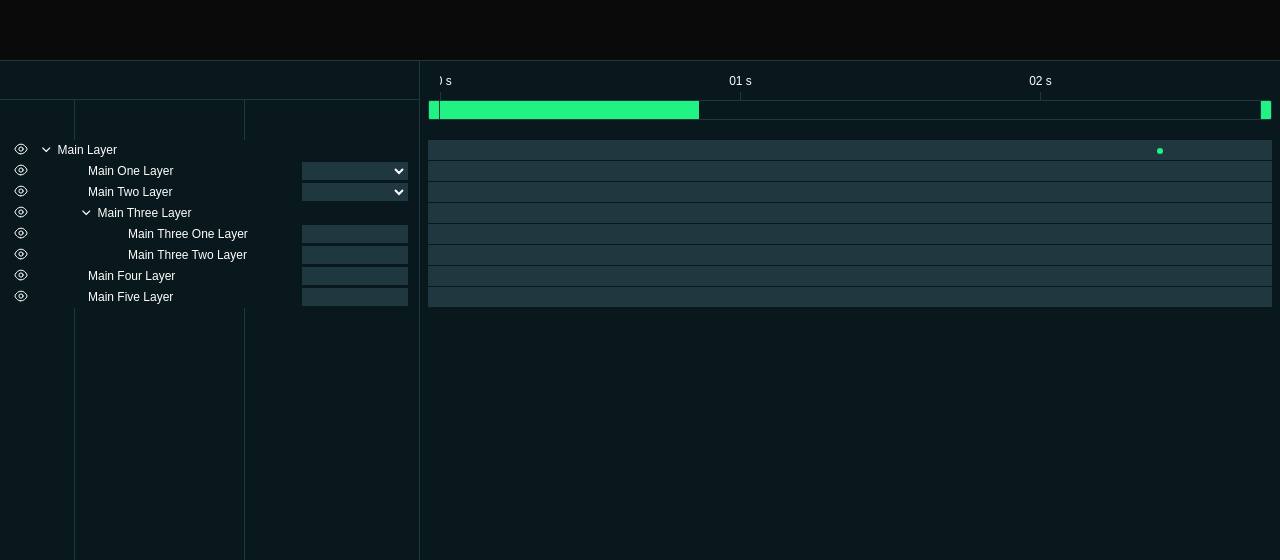
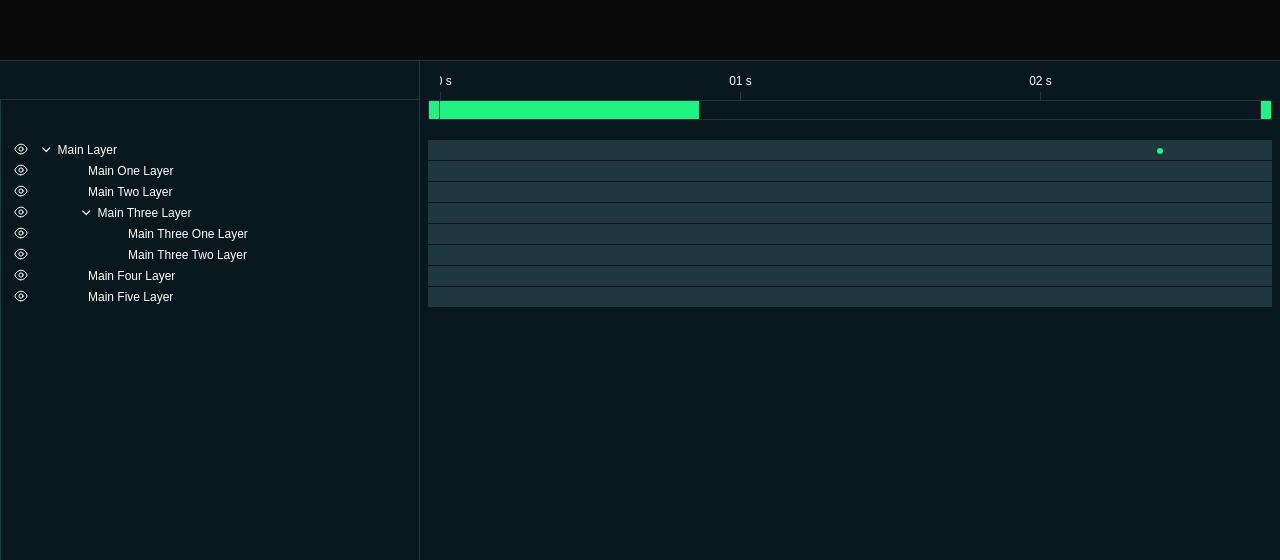
Before and after one commit to YashuaPervez/master-timeline, a React (Create React App) app: page / in a window 1280 px wide. Shown: the part 240-800 px from the top of the page. Built offline with nearby package versions, Linux system fonts and the light colour scheme.

Commit message:
Sidebar improved

```diff
--- a/src/App.tsx
+++ b/src/App.tsx
@@ -16,16 +16,12 @@ const App = () => {
                 {
                   id: "main-one-layer",
                   label: "Main One Layer",
-                  controls: {
-                    select: true,
-                  },
+                  controls: ["select"],
                 },
                 {
                   id: "main-two-layer",
                   label: "Main Two Layer",
-                  controls: {
-                    select: true,
-                  },
+                  controls: ["select"],
                 },
                 {
                   id: "main-three-layer",
@@ -35,34 +31,24 @@ const App = () => {
                     {
                       id: "main-three-one-layer",
                       label: "Main Three One Layer",
-                      controls: {
-                        input: true,
-                      },
+                      controls: ["input"],
                     },
                     {
                       id: "main-three-two-layer",
                       label: "Main Three Two Layer",
-                      controls: {
-                        input: true,
-                      },
+                      controls: ["input"],
                     },
                   ],
                 },
                 {
                   id: "main-four-layer",
                   label: "Main Four Layer",
-                  controls: {
-                    input: true,
-                    select: true,
-                  },
+                  controls: ["input", "select"],
                 },
                 {
                   id: "main-five-layer",
                   label: "Main Five Layer",
-                  controls: {
-                    input: true,
-                    select: true,
-                  },
+                  controls: ["input", "select"],
                 },
               ],
             },
@@ -75,50 +61,6 @@ const App = () => {
             },
           ]}
         />
-        {/* <Timeline
-          duration={100}
-          initialZoom={1}
-          zoomSpeed={0.2}
-          panSpeed={1.4}
-          initialNodes={[
-            {
-              id: "node-1",
-              position: 3,
-              layer: "one-layer",
-            },
-            {
-              id: "node-2",
-              position: 6,
-              layer: "two-one-layer",
-            },
-          ]}
-          initialLayers={[
-            {
-              id: "one-layer",
-            },
-            {
-              id: "two-layer",
-              childrens: [
-                {
-                  id: "two-one-layer",
-                },
-                {
-                  id: "two-two-layer",
-                },
-              ],
-              open: true,
-            },
-            {
-              id: "three-layer",
-            },
-            {
-              id: "four-layer",
-            },
-            {
-              id: "five-layer",
-            },
-          ]}
-        /> */}
       </TimelineWrapper>
     </div>
   );
--- a/src/components/NewTimeline/Layer/index.tsx
+++ b/src/components/NewTimeline/Layer/index.tsx
@@ -9,10 +9,7 @@ export type LayerObj = {
   label: string;
   open?: boolean;
   children?: LayerObj[];
-  controls?: {
-    input?: boolean;
-    select?: boolean;
-  };
+  controls?: string[];
 };
 
 type LayerProps = {
@@ -59,20 +56,27 @@ const Layer: React.FC<LayerProps> = ({
             <span className="text">{layer.label}</span>
           </div>
           <div className="controls">
-            {layer.controls?.select && (
-              <div className="control-unit">
+            {layer.controls?.map((el, i) => {
+              if (el === "input") {
+                return (
+                  <div className={`control-unit c-${i + 1}`}>
                     <select className="select form-unit" disabled={disabled}>
                       <option>Normal</option>
                       <option>Type 2</option>
                       <option>Type 3</option>
                     </select>
                   </div>
-            )}
-            {layer.controls?.input && (
-              <div className="control-unit">
+                );
+              }
+
+              if (el === "select") {
+                return (
+                  <div className={`control-unit c-${i + 1}`}>
                     <input className="input form-unit" disabled={disabled} />
                   </div>
-            )}
+                );
+              }
+            })}
           </div>
         </div>
         <div className="presenter" style={{ left: sidebarWidth + 8 }}></div>
--- a/src/components/NewTimeline/Sidebar/index.css
+++ b/src/components/NewTimeline/Sidebar/index.css
@@ -50,10 +50,11 @@
   background-color: var(--lies);
 }
 
-.sidebar .column-1 {
-  z-index: 1;
-  right: 175px;
+.timeline.two .sidebar .column-1,
+.timeline.one .sidebar .column-1 {
+  right: 176px;
 }
-.sidebar .column-2 {
+
+.timeline.two .sidebar .column-2 {
   right: 345px;
 }
--- a/src/components/NewTimeline/Sidebar/index.tsx
+++ b/src/components/NewTimeline/Sidebar/index.tsx
@@ -19,7 +19,7 @@ const Sidebar: React.FC<SidebarProps> = ({ children, width, setWidth }) => {
     const xMoved = e.clientX - resizeRef.current.event.clientX;
 
     const newWidth = resizeRef.current.width + xMoved;
-    if (newWidth > 419 && newWidth < 1024) {
+    if (newWidth > 319 && newWidth < 1024) {
       setWidth(newWidth);
     }
   };
--- a/src/components/NewTimeline/index.css
+++ b/src/components/NewTimeline/index.css
@@ -71,6 +71,9 @@
   right: 0px;
 }
 
+/*==========
+LAYER
+==========*/
 .timeline .layers-list .layer {
   position: relative;
   height: 20px;
@@ -91,6 +94,9 @@
   background-color: var(--lies);
 }
 
+/*==========
+EYE
+==========*/
 .timeline .layers-list .layer .label .eye-button {
   margin-right: 12px;
   position: relative;
@@ -115,6 +121,9 @@
   background-color: #fff;
 }
 
+/*==========
+TITLE
+==========*/
 .timeline .layers-list .layer .label .title {
   width: 260px;
   background-color: var(--main);
@@ -128,12 +137,12 @@
   background-color: var(--lies);
 }
 
-.timeline .layers-list .layer .label .text {
+.timeline .layers-list .layer .label .title .text {
   color: #fff;
   margin-left: 6px;
 }
 
-.timeline .layers-list .layer.disabled .label .text {
+.timeline .layers-list .layer.disabled .label .title .text {
   color: rgb(143, 143, 143);
 }
 
@@ -142,6 +151,9 @@
   border: none;
 }
 
+/*==========
+PRESENTER
+==========*/
 .timeline .layers-list .layer .presenter {
   height: 20px;
   position: absolute;
@@ -151,16 +163,38 @@
   background-color: var(--lies);
 }
 
+/*==========
+CONTROLS
+==========*/
 .timeline .layers-list .layer .label .controls {
   display: flex;
   align-items: center;
   justify-content: flex-end;
-  width: calc(100% - 260px - 30px);
+  flex: 1;
   overflow: hidden;
 }
 
+.timeline .layers-list .layer .label .controls .control-unit {
+  width: 160px;
+}
+
 .timeline .layers-list .layer .label .controls .control-unit:not(:first-child) {
-  margin-left: 8px;
+  margin-left: 9px;
+}
+
+.timeline.minified .layers-list .layer .label .controls .control-unit {
+  display: none;
+}
+.timeline.one .layers-list .layer .label .controls .control-unit:not(.c-1) {
+  display: none;
+}
+.timeline.two
+  .layers-list
+  .layer
+  .label
+  .controls
+  .control-unit:not(.c-1, .c-2) {
+  display: none;
 }
 
 .timeline .layers-list .layer .label .controls .form-unit {
@@ -168,7 +202,7 @@
   border: 1px solid var(--lies);
   color: #fff;
   font-size: 12px;
-  width: 160px;
+  width: 100%;
   height: 18px;
   outline: none;
 }
--- a/src/components/NewTimeline/index.tsx
+++ b/src/components/NewTimeline/index.tsx
@@ -49,8 +49,16 @@ const NewTimeline: React.FC<NewTimelineProps> = ({
     controlLayer,
   });
 
+  let sidebarClass = "minified";
+  if (width > 500) {
+    sidebarClass = "one";
+  }
+  if (width > 860) {
+    sidebarClass = "two";
+  }
+
   return (
-    <div className="timeline">
+    <div className={`timeline ${sidebarClass}`}>
       <Sidebar width={width} setWidth={setWidth}>
         <div className="tabs"></div>
       </Sidebar>
```
Lines whose indentation alone changed are shown as unchanged.
